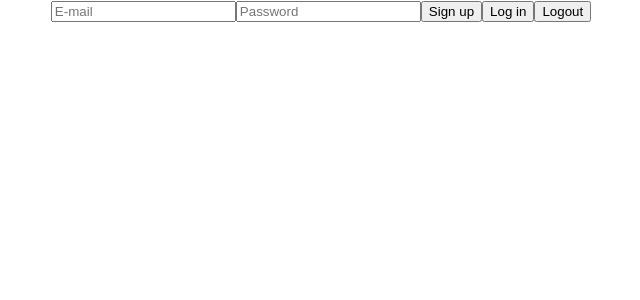
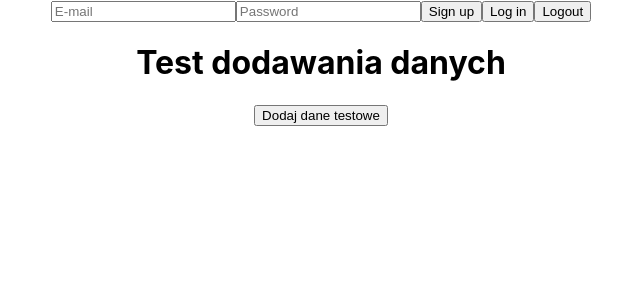
Before and after one commit to WBogacz/Projekt-Pazig, a React (Create React App) app: page / in a window 1280 px wide. Shown: the top 300 px of the page, without its empty margins (319-959 px from the left). Built offline with nearby package versions, Linux system fonts and the light colour scheme.

Commit message:
Dodanie tabel
Dodano tabele circumference, oraz progress. Napisano funkcje, które będą umożliwiać dodawanie danych. Test wprowadzenia danych do kolekcji.

```diff
--- a/src/App.js
+++ b/src/App.js
@@ -1,13 +1,19 @@
 import './App.css';
 import { Auth } from './components/auth';
+import  AddTestData  from './components/addTestData'
 
 
 
 
 function App() {
     return(
-<div className='App'><Auth/></div>
+<div className='App'><Auth/>
+
+          <h1>Test dodawania danych</h1>
+          <AddTestData />
+        </div>
     );
+
 }
 
 export default App;
--- /dev/null
+++ b/src/components/addTestData.js
@@ -0,0 +1,34 @@
+// src/components/AddTestData.js
+import React from "react";
+import { collection, addDoc } from "firebase/firestore";
+import { db, auth } from "../config/firebase";
+
+const AddTestData = () => {
+  const handleAdd = async () => {
+    const user = auth.currentUser;
+    if (!user) {
+      console.log("Brak zalogowanego użytkownika.");
+      return;
+    }
+
+    try {
+      await addDoc(collection(db, "circumference"), {
+        user_id: user.uid,
+        waist: 86.2,
+        chest: 104.5,
+        date: new Date()
+      });
+      console.log("Dodano dane do kolekcji 'circumference'");
+    } catch (error) {
+      console.error("Błąd przy dodawaniu dokumentu:", error);
+    }
+  };
+
+  return (
+    <div>
+      <button onClick={handleAdd}>Dodaj dane testowe</button>
+    </div>
+  );
+};
+
+export default AddTestData;
--- a/src/config/firebase.js
+++ b/src/config/firebase.js
@@ -1,5 +1,6 @@
 import { initializeApp } from "firebase/app";
-import {getAuth} from "firebase/auth";
+import { getAuth } from "firebase/auth";
+import { getFirestore } from "firebase/firestore";
 
 const firebaseConfig = {
   apiKey: "AIzaSyDMTsfm2mMuDXrN1dskwQkO3lV9ThdSV_I",
@@ -13,3 +14,4 @@ const firebaseConfig = {
 
 const app = initializeApp(firebaseConfig);
 export const auth = getAuth(app);
+export const db = getFirestore(app);
```
Also changed, not shown: src/config/firestoreDB.js (added, +28 -0 lines).
